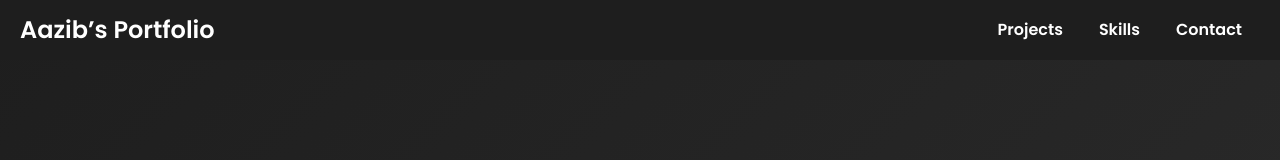
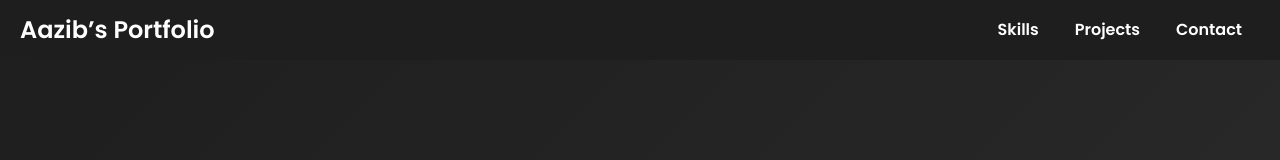
Before and after one commit to Aazib-Majeed/Portfolio, a Vue app: page / in a window 1280 px wide. Shown: the top 160 px of the page. Built offline with nearby package versions, Linux system fonts and the light colour scheme.

Commit message:
Header.vue

```diff
--- a/src/components/Header.vue
+++ b/src/components/Header.vue
@@ -4,8 +4,8 @@
 
     <!-- use a semantic nav element so the script can find links reliably -->
     <nav class="nav-links" aria-label="Main navigation">
+      <a href="#skills">Skills</a>
       <a href="#projects">Projects</a>
-      <a href="#skills">Skills</a>
       <a href="#contact">Contact</a>
     </nav>
   </header>
```
